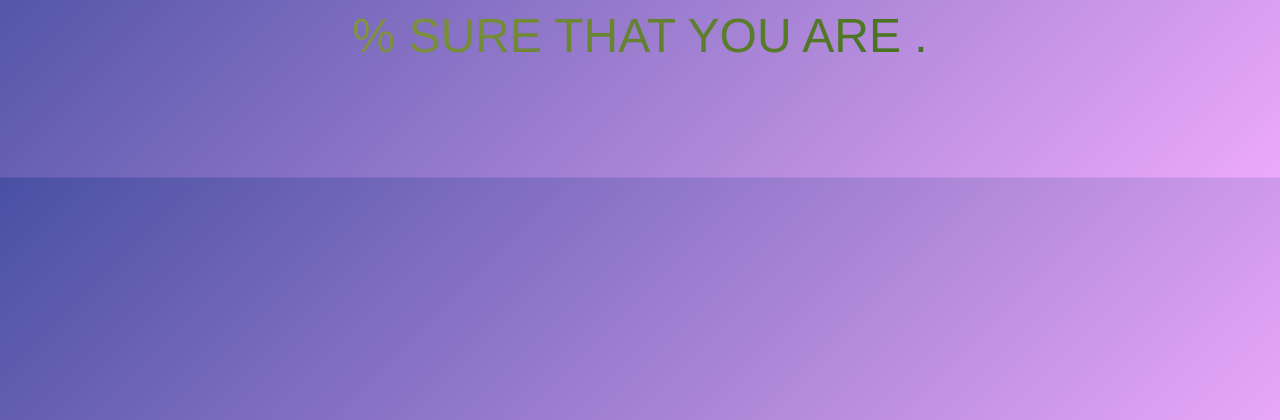
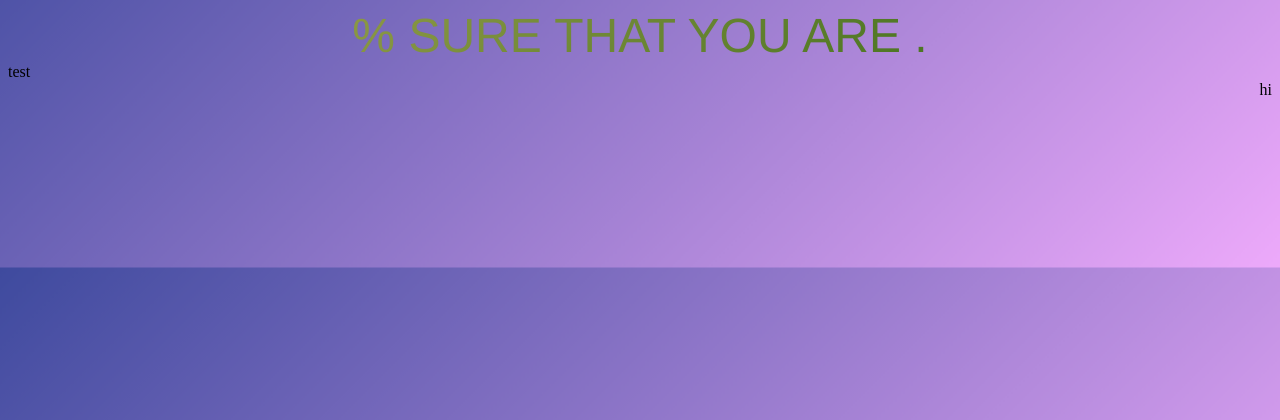
Before and after one commit to Reaper-1709/Showcasing-2024-25-SPS, a Flask app: page / in a window 1280 px wide. Shown: the top 420 px of the page. Run offline with Flask 3, Linux system fonts and the light colour scheme.

Commit message:
added divs and respective css

```diff
--- a/emotions-ai/AI/static/index.css
+++ b/emotions-ai/AI/static/index.css
@@ -1,3 +1,14 @@
+#movies {
+		vertical-align: middle;
+		text-align: left;
+		height: 100%;
+}
+
+#songs {
+		vertical-align: middle;
+		text-align: right;
+		height: 100%;
+}
 #emoji {
 		width:100%;
 		height: 100%;
--- a/emotions-ai/AI/templates/index.html
+++ b/emotions-ai/AI/templates/index.html
@@ -13,5 +13,8 @@
 		<center>
 				<div id="emoji"></div>
 		</center>
+
+		<div id="movies">test</div>
+		<div id="songs">hi</div>
 </body>
 </html>
```
